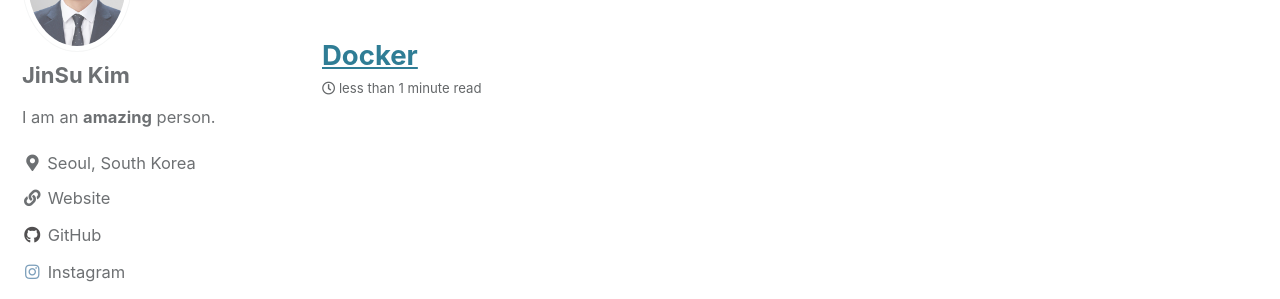
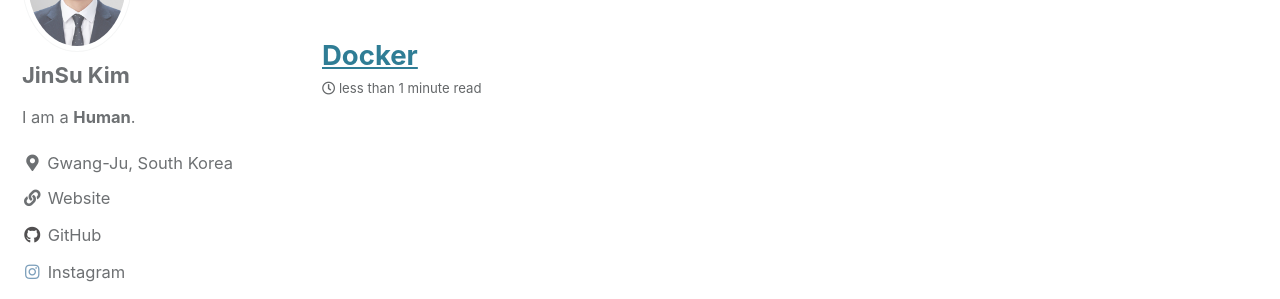
Before and after one commit to Kimjs11/kimjs11.github.io, a Jekyll site: the page built from index.html, in a window 1280 px wide. Shown: the part 197-496 px from the top of the page. Built offline with Jekyll 4.4.1, drawn with Linux system fonts in a browser that asks for light colours; cached includes are drawn as plain includes; the list of posts is cut into pages by our own code.

Commit message:
Update _config.yml

```diff
--- a/_config.yml
+++ b/_config.yml
@@ -96,8 +96,8 @@ analytics:
 author:
   name             : "JinSu Kim"
   avatar           : "/img/logo.jpg"# path of avatar image, e.g. "/assets/images/bio-photo.jpg"
-  bio              : "I am an **amazing** person."
-  location         : "Seoul, South Korea"
+  bio              : "I am a **Human**."
+  location         : "Gwang-Ju, South Korea"
   email            : "kimjinsu@gm.gist.ac.kr"
   links:
     #- label: "Email"
```
